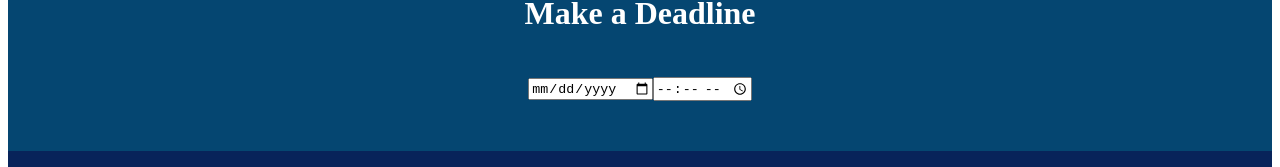
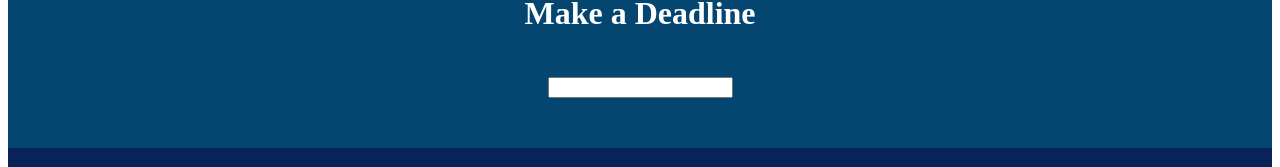
Before and after one commit to yahyal0v3/redux-planner-project, a React (Create React App) app in the folder client/: page / in a window 1280 px wide. Shown: the part 2136-2303 px from the top of the page. Built offline with nearby package versions, Linux system fonts and the light colour scheme.

Commit message:
Remove jquery import and token from EventForm, remove explicit localhost in fetch functions in actions file, and change date and time input in EventForm, EventUpdate, and TaskForm back to datetime-local

```diff
--- a/client/src/actions/actions.js
+++ b/client/src/actions/actions.js
@@ -15,7 +15,7 @@ export function countdown(event_deadline) {
 }
 
 export function createEvent(data) {
-    return fetch('http://localhost:3001/events', {
+    return fetch('/events', {
         method: 'POST',
         headers: {
             'Content-Type': 'application/json'
@@ -28,7 +28,7 @@ export function createEvent(data) {
 export function createTask(data) {
     return (dispatch) => {
         dispatch({ type: 'LOAD_TASK_REQUEST' })
-        return fetch(`http://localhost:3001/tasks`, {
+        return fetch(`/tasks`, {
             method: 'POST',
             headers: {
                 'Content-Type': 'application/json'
@@ -43,7 +43,7 @@ export function createTask(data) {
 export function fetchEvents() {
     return (dispatch) => {
         dispatch({ type: 'LOAD_EVENT_REQUEST' })
-        return fetch('http://localhost:3001/events')
+        return fetch('/events')
         .then(resp => resp.json())
         .then(events => dispatch({type: "ADD_EVENTS", payload: events}))
         .catch(error => console.log(error))
@@ -54,7 +54,7 @@ export function fetchEvents() {
 //     debugger
 //     return (dispatch) => {
 //         dispatch({ type: 'LOAD_EVENT_REQUEST' })
-//         return fetch(`http://localhost:3001/events/${id}`, {cache: "no-store"})
+//         return fetch(`/events/${id}`, {cache: "no-store"})
 //         .then(resp => {
 //             debugger
 //             return resp.json()})
@@ -67,7 +67,7 @@ export function fetchEvents() {
 // }
 
 export function updateEvent(data) {
-    return fetch(`http://localhost:3001/events/${data.id}`, {
+    return fetch(`/events/${data.id}`, {
         method: 'PUT',
         headers: {
             'Accept': 'application/json',
@@ -84,7 +84,7 @@ export function updateEvent(data) {
 export function updateTaskStatus(data) {
     return (dispatch) => {
         dispatch({ type: 'LOAD_TASK_REQUEST' })
-        return fetch(`http://localhost:3001/tasks/${data.id}`, {
+        return fetch(`/tasks/${data.id}`, {
             method: 'PUT',
             headers: {
                 'Accept': 'application/json',
@@ -102,7 +102,7 @@ export function updateTaskStatus(data) {
 export function deleteEvent(id) {
     return (dispatch) => {
         dispatch({ type: 'LOAD_EVENT_REQUEST' })
-        return fetch(`http://localhost:3001/events/${id}`, {
+        return fetch(`/events/${id}`, {
             method: 'DELETE',
             headers: {
                 'Accept': 'application/json',
@@ -119,7 +119,7 @@ export function deleteEvent(id) {
 export function deleteTask(id) {
     return (dispatch) => {
         dispatch({ type: 'LOAD_TASK_REQUEST' })
-        return fetch(`http://localhost:3001/tasks/${id}`, {
+        return fetch(`/tasks/${id}`, {
             method: 'DELETE',
             headers: {
                 'Accept': 'application/json',
--- a/client/src/components/EventShow.js
+++ b/client/src/components/EventShow.js
@@ -3,7 +3,7 @@ import { NavLink } from 'react-router-dom'
 
 const EventShow = ({event, countdown, deadline, prepared, handleDelete}) => {
     return (
-        <div class="row orangeRow" id="eventShow">
+        <div className="row orangeRow" id="eventShow">
           <section>
             <h1>{event.title}</h1>
             {prepared === null ? <h3 className="darkBlue">{countdown}</h3> : <h3 className="darkBlue">{prepared}</h3>}
--- a/client/src/containers/EventForm.js
+++ b/client/src/containers/EventForm.js
@@ -1,14 +1,12 @@
 import React, { Component   } from 'react'
 import { createEvent } from '../actions/actions'
-import $ from 'jquery'
 
 export default class EventForm extends Component {
 
     slide = 1
 
     state = {
-        deadlineDate: "",
-        deadlineTime: "",
+        deadline: "",
         title: "",
         description: ""
     }
@@ -27,25 +25,22 @@ export default class EventForm extends Component {
 
     handleSubmit = event => {
         event.preventDefault()
-        const {deadlineDate, deadlineTime, title, description} = this.state
-        let data = {title: title, description: description, deadline: deadlineDate + "T" + deadlineTime}
-        createEvent(data)
+        createEvent(this.state)
         this.slide = 1
-        this.setState({deadlineDate: "", deadlineTime: "", title: "", description: ""})
+        this.setState({deadline: "", title: "", description: ""})
     }
 
     render() {
-        const token = $('meta[name="csrf-token"]').attr('content');
 
         function renderForm() {
-            const {deadlineDate, deadlineTime, title, description} = this.state
+            const {deadline, title, description} = this.state
+
             if (this.slide === 1) {
                 return (
                     <div className="formFragment">
                         <h2>Make a Deadline</h2>
-                        <input type="date" name="deadlineDate" value={deadlineDate} onKeyPress={this.handleKeyPress} onChange={this.handleChange} />
-                        <input type="time" name="deadlineTime" value={deadlineTime} onKeyPress={this.handleKeyPress} onChange={this.handleChange} />
-                    </div>
+                        <input type="datetime" name="deadline" value={deadline} onKeyPress={this.handleKeyPress} onChange={this.handleChange} />
+                         </div>
                 )
 
             } else if (this.slide === 2) {
@@ -68,12 +63,10 @@ export default class EventForm extends Component {
                 return (
                     <div className="fullForm">
                         <h2>Is This Your Event?</h2>
-                        <form onSubmit={this.handleSubmit} encType="form-data">
-                          <input type="hidden" name="authenticity_token" value={token} />
+                        <form onSubmit={this.handleSubmit}>
                           <p>
                             <label>Deadline</label>
-                            <input type="date" name="deadlineDate" value={deadlineDate} onChange={this.handleChange} />
-                            <input type="time" name="deadlineTime" value={deadlineTime} onChange={this.handleChange} />
+                            <input type="datetime-local" name="deadline" value={deadline} onChange={this.handleChange} />
                           </p><br />
                           <p>
                             <label for="title">Title</label>
--- a/client/src/containers/EventUpdate.js
+++ b/client/src/containers/EventUpdate.js
@@ -7,8 +7,7 @@ class EventUpdate extends Component {
 
     state = {
         id: "",
-        deadlineDate: "",
-        deadlineTime: "",
+        deadline: "",
         title: "",
         description: ""
     }
@@ -20,12 +19,9 @@ class EventUpdate extends Component {
     initialState = () => {
         if (this.props.events.length !== 0) {
             let event = this.props.events.find(event => event.id === parseInt(this.props.match.params.id, 10))
-            let deadlineDate = event.deadline.split('T')[0]
-            let deadlineTime = event.deadline.split('T')[1].split('.')[0]
             this.setState({
                 id: event.id,
-                deadlineDate: deadlineDate,
-                deadlineTime: deadlineTime,
+                deadline: event.deadline,
                 title: event.title,
                 description: event.description
             })
@@ -40,10 +36,8 @@ class EventUpdate extends Component {
 
       handleSubmit = event => {
         event.preventDefault()
-        const {id, deadlineDate, deadlineTime, title, description} = this.state
-        let data = {id: id, title: title, description: description, deadline: deadlineDate + "T" + deadlineTime}
-        updateEvent(data)
-        this.setState({deadlineDate: "", deadlineTime: "", title: "", description: ""})
+        updateEvent(this.state)
+        this.setState({deadline: "", title: "", description: ""})
       }
 
     render() {
@@ -57,7 +51,7 @@ class EventUpdate extends Component {
               </div>
             )
         } else {
-            const {deadlineDate, deadlineTime, title, description} = this.state
+            const {deadline, title, description} = this.state
             return (
                 <div className="row fullForm tealRow" id="formRow">
                     <section>
@@ -65,8 +59,7 @@ class EventUpdate extends Component {
                         <form onSubmit={this.handleSubmit}>
                         <p>
                             <label>Deadline</label>
-                            <input type="date" name="deadlineDate" value={deadlineDate} onChange={this.handleChange} />
-                            <input type="time" name="deadlineTime" value={deadlineTime} onChange={this.handleChange} />
+                            <input type="datetime-local" name="deadline" value={deadline} onChange={this.handleChange} />
                         </p><br />
                         <p>
                             <label for="title">Title</label>
--- a/client/src/containers/Task.js
+++ b/client/src/containers/Task.js
@@ -41,6 +41,7 @@ export default class Task extends Component {
 
 
   render() {
+    debugger
 
     function renderButtons() {
         if (this.passedDeadline(this.props.event.deadline) === false) {
--- a/client/src/containers/TaskForm.js
+++ b/client/src/containers/TaskForm.js
@@ -4,15 +4,10 @@ import { createTask } from '../actions/actions'
 export default class TaskForm extends Component {
 
   state = {
-    deadlineDate: "",
-    deadlineTime: "",
+    deadline: "",
     description: "",
     event_id: this.props.event.id
   }
-
-  eventDeadlineDate = this.props.event.deadline.split('T')[0]
-
-  eventDeadlineTime = this.props.event.deadline.split('T')[1].split('.')[0]
 
   handleChange = event => {
     this.setState({
@@ -22,14 +17,12 @@ export default class TaskForm extends Component {
 
   handleSubmit = event => {
       event.preventDefault()
-      const {deadlineDate, deadlineTime, description, event_id} = this.state
-      let data = {event_id: event_id, description: description, deadline: deadlineDate + "T" + deadlineTime}
-      this.props.dispatch(createTask(data))
-      this.setState({deadlineDate: "", deadlineTime: "", title: "", description: ""})
+      this.props.dispatch(createTask(this.state))
+      this.setState({deadline: "", title: "", description: ""})
   }
 
   render() {
-    const {deadlineDate, deadlineTime, description} = this.state
+    const {deadline, description} = this.state
 
     return (
       <div className="row fullForm tealRow" id="formRow">
@@ -38,9 +31,7 @@ export default class TaskForm extends Component {
           <form onSubmit={this.handleSubmit}>
             <p>
               <label>Deadline</label>
-              <input type="date" name="deadlineDate" value={deadlineDate} onChange={this.handleChange} max={this.eventDeadlineDate} />
-              <input type="time" name="deadlineTime" value={deadlineTime} onChange={this.handleChange} max={this.eventDeadlineTime} />
-
+              <input type="datetime-local" name="deadline" value={deadline} onChange={this.handleChange} max={this.props.event.deadline} />
             </p><br />
             <p>
               <label for="description">Description</label>
```
